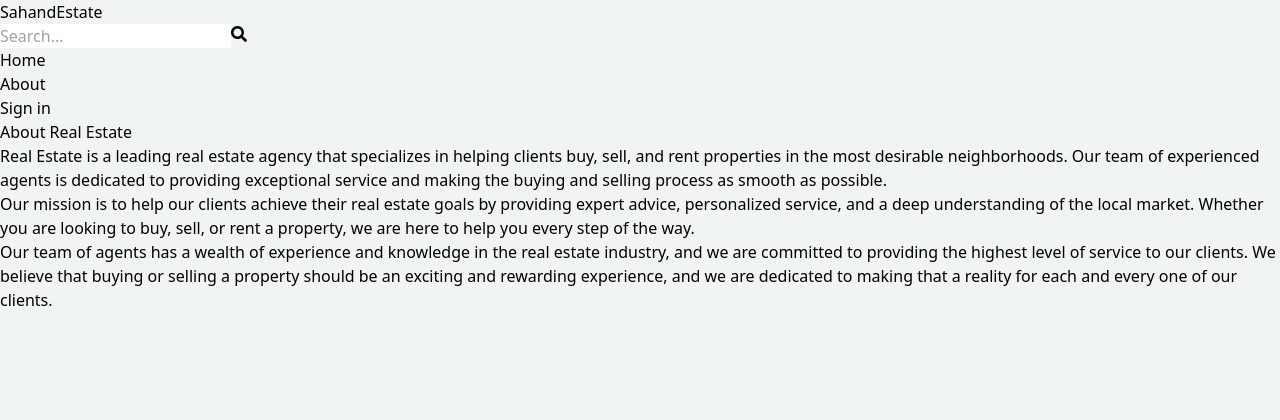
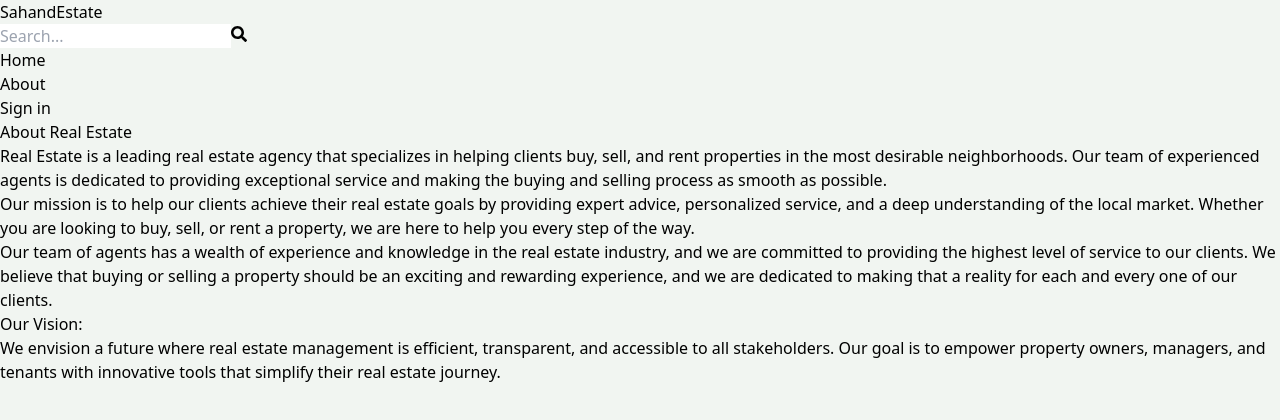
Before and after one commit to AMANULLAH023HY/DreamHouse-RealEstate-MERN, a React (Vite) app in the folder client/: page /about in a window 1280 px wide. Shown: the top 420 px of the page. Built offline with nearby package versions, Linux system fonts and the light colour scheme.

Commit message:
Complete about page

```diff
--- a/client/src/pages/About.jsx
+++ b/client/src/pages/About.jsx
@@ -9,6 +9,10 @@ export default function About() {
       Our mission is to help our clients achieve their real estate goals by providing expert advice, personalized service, and a deep understanding of the local market. Whether you are looking to buy, sell, or rent a property, we are here to help you every step of the way.
       </p>
       <p className='mb-4 text-slate-700'>Our team of agents has a wealth of experience and knowledge in the real estate industry, and we are committed to providing the highest level of service to our clients. We believe that buying or selling a property should be an exciting and rewarding experience, and we are dedicated to making that a reality for each and every one of our clients.</p>
+
+      <h2 className='text-xl mb-4 text-slate-700'>Our Vision:</h2>
+      <p className='mb-4 text-slate-700'>
+We envision a future where real estate management is efficient, transparent, and accessible to all stakeholders. Our goal is to empower property owners, managers, and tenants with innovative tools that simplify their real estate journey.</p>
     </div>
   )
 }
```
